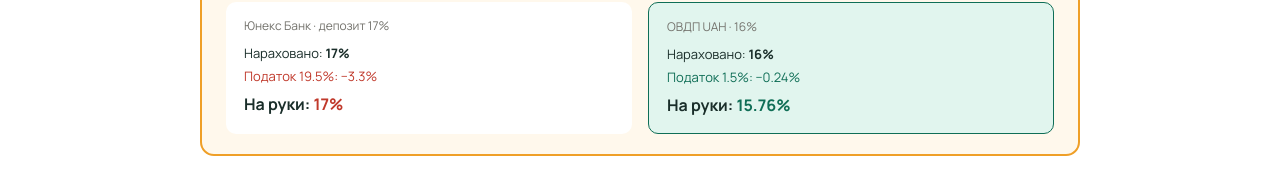
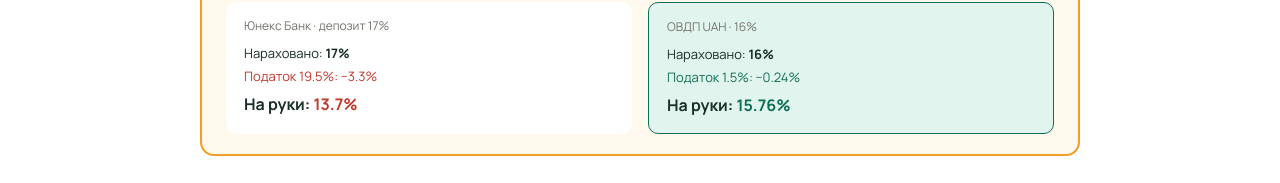
Before and after one commit to Ierokhin/porahovano, a Next.js app: page /ovdp in a window 1280 px wide. Shown: the part 543-726 px from the top of the page. Built offline with nearby package versions, Linux system fonts and the light colour scheme.

Commit message:
fix: correct deposit tax calculation in OVDP comparison block

```diff
--- a/app/ovdp/page.jsx
+++ b/app/ovdp/page.jsx
@@ -123,7 +123,7 @@
                   Нараховано: <strong>{depoRate}%</strong><br/>
                   <span style={{color:"#C0392B"}}>Податок {depoTax*100}%: −{(depoRate*depoTax).toFixed(1)}%</span>
                 </div>
-                <div style={{fontWeight:700,fontSize:16,marginTop:4}}>На руки: <span style={{color:"#C0392B"}}>{net(depoRate*(1-depoTax)/(1-depoTax)).toFixed(0)}%</span></div>
+                <div style={{fontWeight:700,fontSize:16,marginTop:4}}>На руки: <span style={{color:"#C0392B"}}>{(depoRate*(1-depoTax)).toFixed(1)}%</span></div>
               </div>
               <div style={{background:T.greenLt,borderRadius:10,padding:"14px 18px",border:`1.5px solid ${T.green}`}}>
                 <div style={{fontSize:12,color:T.gray,marginBottom:6}}>ОВДП UAH · {topRate}%</div>
```
